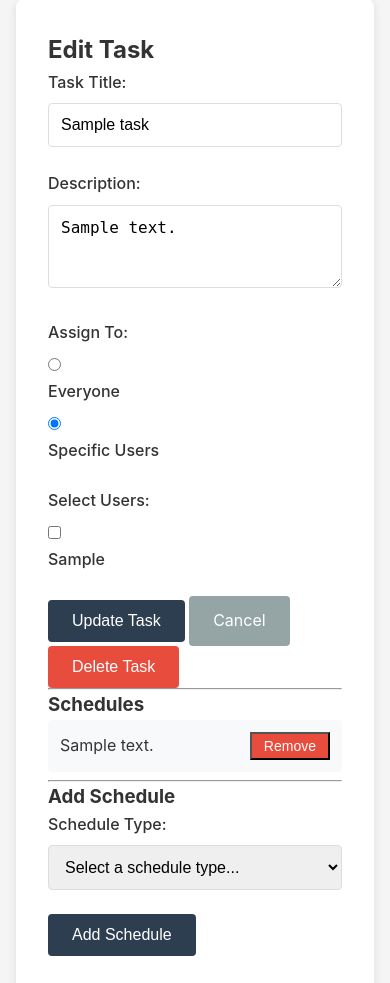
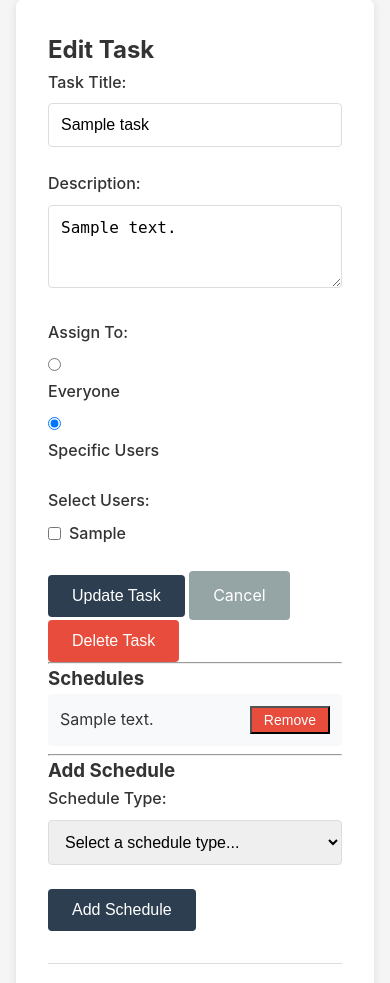
Before and after one commit to MichaelEbbert/taskschedule, a Flask app: template templates/edit_task.html in a window 390 px wide. Shown: the part 103-1086 px from the top of the page. Run offline with Flask 2, Linux system fonts and the light colour scheme; the template is opened without the code that fills it: most values are stand-ins (such as "Sample title", 1, 10 or a date in 2020).

Commit message:
Improve edit task page with responsive user grid and optional end dates
- Display user checkboxes in 3-column responsive grid (2 cols on tablet, 1 on mobile)
- Add optional end_date field to interval-based schedules (every X days/weeks/months)
- Update schedule description to show end date when specified
- Add database migration script for end_date column
- Modified calculate_next_occurrence to respect end_date and return None if exceeded

Co-Authored-By: Claude Sonnet 4.5 <noreply@anthropic.com>

```diff
--- a/app.py
+++ b/app.py
@@ -123,6 +123,9 @@ def edit_task_route(task_id):
             if schedule_type in ['interval_days', 'interval_weeks', 'interval_months']:
                 kwargs['interval'] = int(request.form.get('interval'))
                 kwargs['start_date'] = request.form.get('start_date')
+                end_date = request.form.get('end_date')
+                if end_date:
+                    kwargs['end_date'] = end_date
 
             elif schedule_type == 'weekly':
                 kwargs['day_of_week'] = request.form.get('day_of_week')
@@ -143,6 +146,9 @@ def edit_task_route(task_id):
                 kwargs['first_or_last'] = request.form.get('first_or_last')
                 kwargs['interval'] = int(request.form.get('interval'))
                 kwargs['start_date'] = request.form.get('start_date')
+                end_date = request.form.get('end_date')
+                if end_date:
+                    kwargs['end_date'] = end_date
 
             elif schedule_type == 'times_per_month':
                 kwargs['times_count'] = int(request.form.get('times_count'))
--- a/static/css/style.css
+++ b/static/css/style.css
@@ -373,3 +373,39 @@ main {
 .user-table th {
     font-weight: 600;
 }
+
+/* User selection grid */
+.user-grid {
+    display: grid;
+    grid-template-columns: repeat(3, 1fr);
+    gap: 0.5rem;
+    margin-top: 0.5rem;
+}
+
+.user-checkbox {
+    display: flex;
+    align-items: center;
+    gap: 0.5rem;
+}
+
+.user-checkbox input[type="checkbox"] {
+    width: auto;
+    margin: 0;
+}
+
+.user-checkbox label {
+    margin: 0;
+    cursor: pointer;
+}
+
+@media (max-width: 768px) {
+    .user-grid {
+        grid-template-columns: repeat(2, 1fr);
+    }
+}
+
+@media (max-width: 480px) {
+    .user-grid {
+        grid-template-columns: 1fr;
+    }
+}
--- a/templates/edit_task.html
+++ b/templates/edit_task.html
@@ -33,13 +33,15 @@
 
         <div class="form-group" id="user_selection" style="display: {% if task.for_everyone %}none{% else %}block{% endif %};">
             <label>Select Users:</label>
+            <div class="user-grid">
             {% for user in users %}
-            <div>
-                <input type="checkbox" id="user_{{ user.id }}" name="user_ids" value="{{ user.id }}"
-                       {% if user.id in assigned_users %}checked{% endif %}>
-                <label for="user_{{ user.id }}">{{ user.first_name }}</label>
+                <div class="user-checkbox">
+                    <input type="checkbox" id="user_{{ user.id }}" name="user_ids" value="{{ user.id }}"
+                           {% if user.id in assigned_users %}checked{% endif %}>
+                    <label for="user_{{ user.id }}">{{ user.first_name }}</label>
+                </div>
+            {% endfor %}
             </div>
-            {% endfor %}
         </div>
 
         <button type="submit" class="btn btn-primary">Update Task</button>
@@ -129,6 +131,10 @@ function updateScheduleForm() {
             <div class="form-group">
                 <label for="start_date">Start Date (YYYY-MM-DD):</label>
                 <input type="date" id="start_date" name="start_date" required>
+            </div>
+            <div class="form-group">
+                <label for="end_date">End Date (optional, YYYY-MM-DD):</label>
+                <input type="date" id="end_date" name="end_date">
             </div>
         `;
     } else if (scheduleType === 'weekly') {
@@ -227,6 +233,10 @@ function updateScheduleForm() {
                 <label for="start_date">Start Date (YYYY-MM-DD):</label>
                 <input type="date" id="start_date" name="start_date" required>
             </div>
+            <div class="form-group">
+                <label for="end_date">End Date (optional, YYYY-MM-DD):</label>
+                <input type="date" id="end_date" name="end_date">
+            </div>
         `;
     } else if (scheduleType === 'times_per_month') {
         fieldsDiv.innerHTML = `
```
Also changed, not shown: migrate_add_end_date.py (added, +26 -0 lines), models.py (+28 -3 lines).
